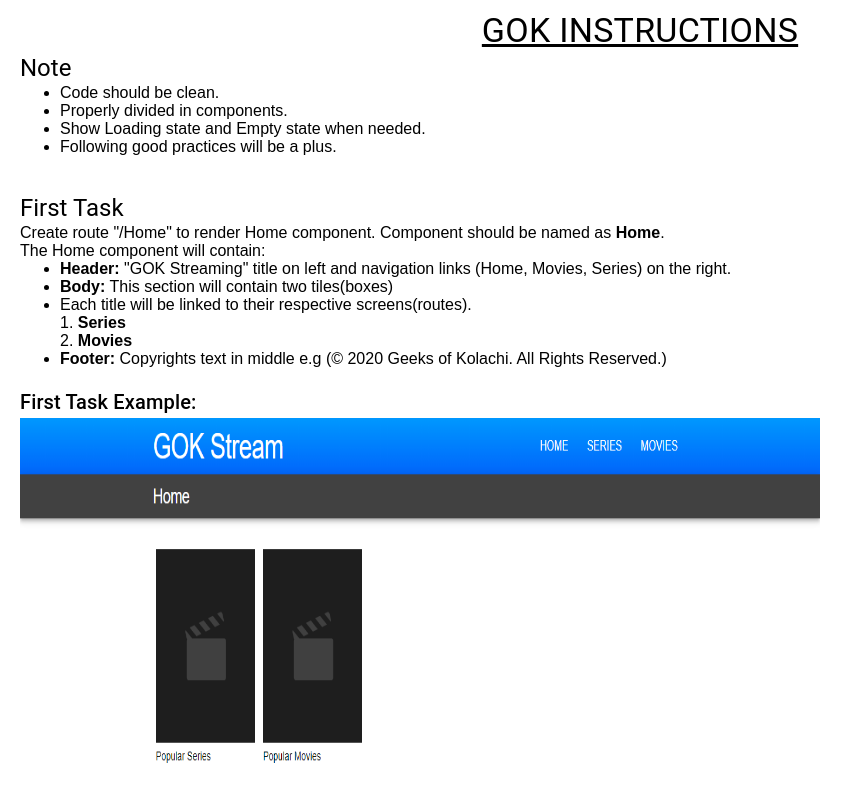
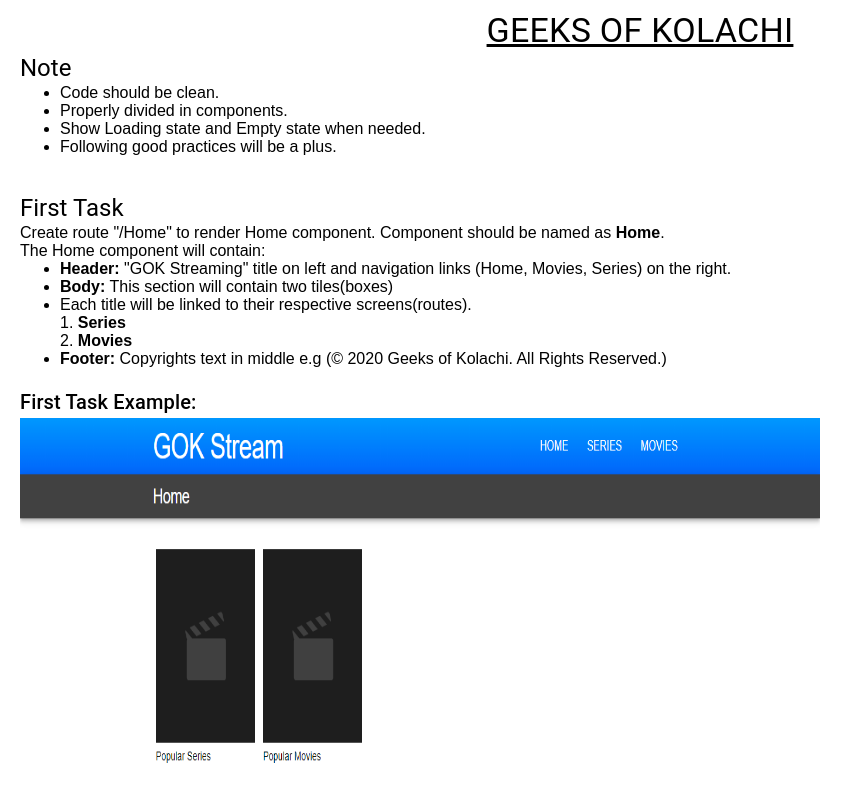
Before and after one commit to mudassirwaseem/Challenge2, a React (Create React App) app: page / in a window 1280 px wide. Shown: the top 800 px of the page, without its empty margins (0-863 px from the left). Built offline with nearby package versions, Linux system fonts and the light colour scheme.

Commit message:
change heading for checking

```diff
--- a/src/screens/Instructions/index.jsx
+++ b/src/screens/Instructions/index.jsx
@@ -27,7 +27,7 @@ const Instructions = () => {
   return (
     <div className={classes.root}>
       <Typography className={classes.title} variant={"h4"}>
-        GOK Instructions
+        Geeks of Kolachi
       </Typography>
       <div>
         <Typography variant={"h5"}>Note</Typography>
```
